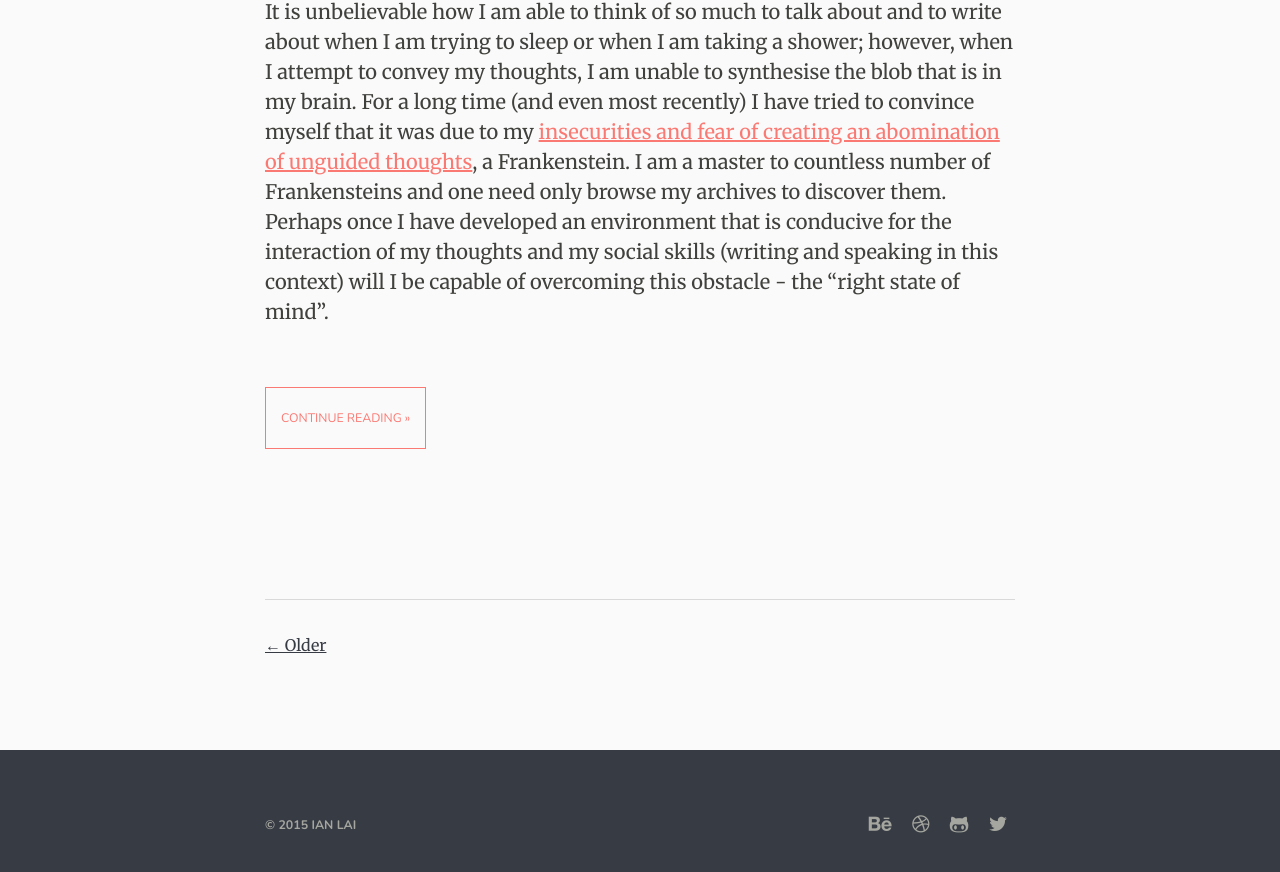
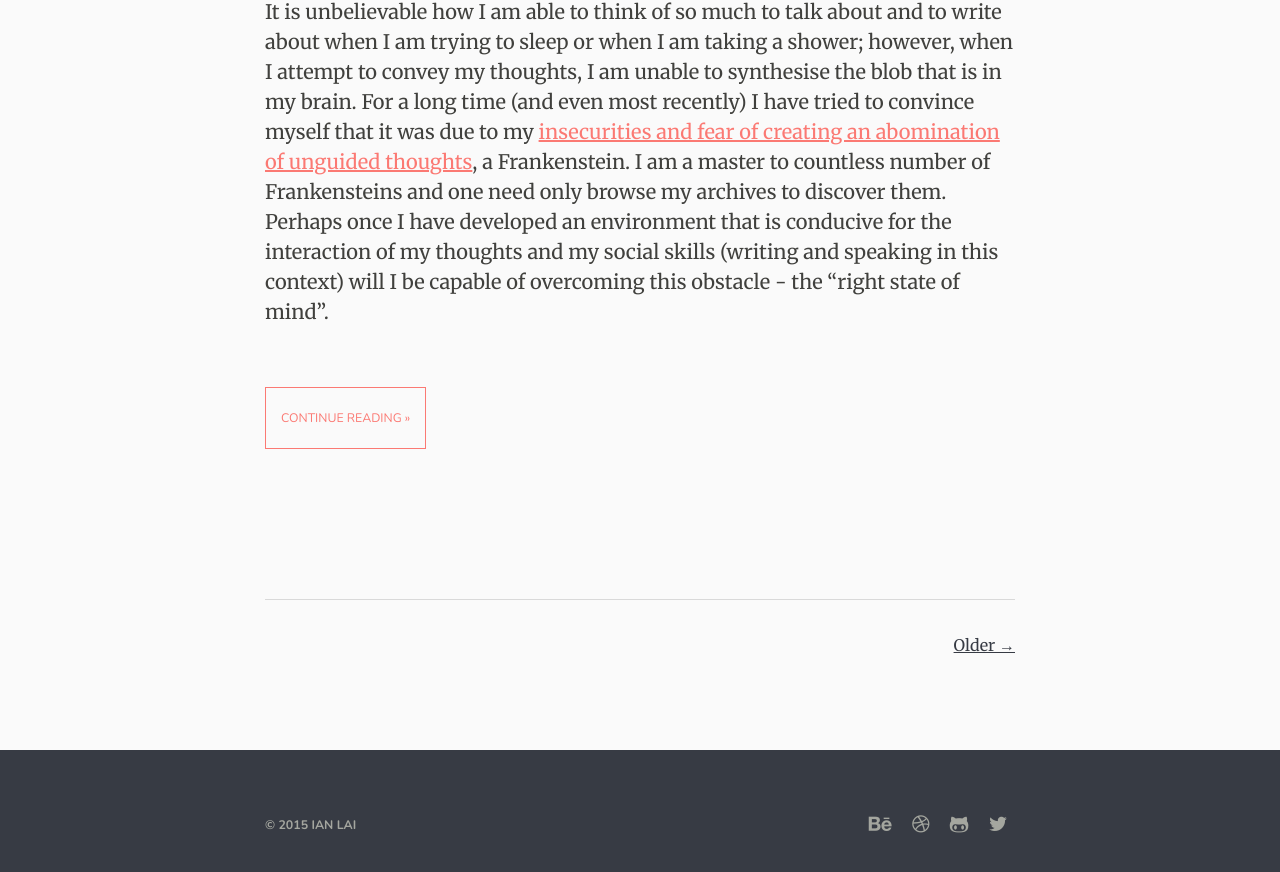
Before and after one commit to MrSaints/www-jekyll.fyianlai.com, a Jekyll site: the page built from index.html, in a window 1280 px wide and 900 px high, scrolled down 4121 px. Shown: the top 872 px of the window. Built offline with Jekyll 4.4.1, drawn with Linux system fonts in a browser that asks for light colours; nearby versions of some CDN libraries; the list of posts is cut into pages by our own code.

Commit message:
Switching older / newer posts links around

```diff
--- a/_includes/paginator.html
+++ b/_includes/paginator.html
@@ -9,11 +9,11 @@
             <a href="{{ page.previous.url }}" class="prev" title="{{ page.previous.title }}">{{ page.previous.title | truncate: 35, '...' }} &rarr;</a>
         {% endif %}
     {% else %}
+        {% if paginator.previous_page %}
+            <a href="{{ paginator.previous_page_path }}" class="next">&larr; Newer</a>
+        {% endif %}
         {% if paginator.next_page %}
-            <a href="{{ paginator.next_page_path }}" class="next">&larr; Older</a>
-        {% endif %}
-        {% if paginator.previous_page %}
-            <a href="{{ paginator.previous_page_path }}" class="prev">Newer &rarr;</a>
+            <a href="{{ paginator.next_page_path }}" class="prev">Older &rarr;</a>
         {% endif %}
     {% endif %}
     </div>
```
